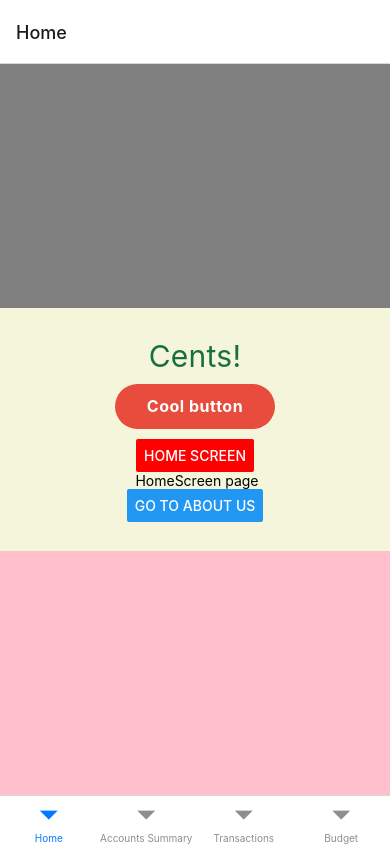
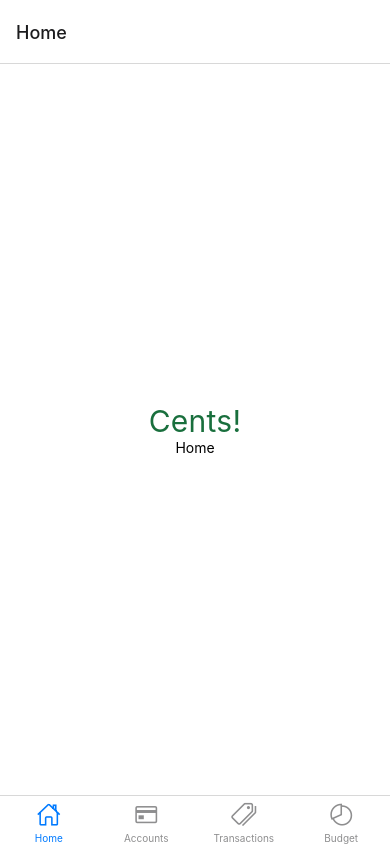
Before and after one commit to CFGMastersGroup1/CentsApp, a React Native app: screen / in a window 390 px wide. Built offline with nearby package versions, Linux system fonts and the light colour scheme.

Commit message:
Introduce icon tab navigator; React Native Elements UI Library

```diff
--- a/App.js
+++ b/App.js
@@ -3,29 +3,61 @@ import AccountsSummary from "./src/Screens/AccountsSummary";
 import Transactions from "./src/Screens/Transactions";
 import Budget from "./src/Screens/Budget";
 import { NavigationContainer, StackActions } from "@react-navigation/native";
-import { createNativeStackNavigator } from "@react-navigation/native-stack";
 import { createBottomTabNavigator } from '@react-navigation/bottom-tabs';
-
+import { Ionicons } from '@expo/vector-icons';
+import { customTheme } from './src/theme/Index';
+import { ThemeProvider } from '@rneui/themed';
 
 export default function App(){
 
   const Tab = createBottomTabNavigator();
 
-  const Stack = createNativeStackNavigator();
-
   return (
+    <ThemeProvider theme={customTheme}>
     <NavigationContainer>
       <Tab.Navigator>
-      <Tab.Screen name="Home" component={HomeScreen} />
-      <Tab.Screen name="Accounts Summary" component={AccountsSummary} />
-      <Tab.Screen name="Transactions" component={Transactions} />
-      <Tab.Screen name="Budget" component={Budget} />
+      <Tab.Screen
+      name="Home"
+      component={HomeScreen}
+      options={{
+        tabBarLabel: 'Home',
+        tabBarIcon: ({ color, size }) => (
+          <Ionicons name="home-outline" color={color} size={size}/>
+        ),
+      }}
+       />
+      <Tab.Screen
+      name="Accounts Summary"
+      component={AccountsSummary}
+      options={{
+        tabBarLabel: 'Accounts',
+        tabBarIcon: ({ color, size }) => (
+          <Ionicons name="card-outline" color={color} size={size}/>
+        ),
+      }}
+       />
+      <Tab.Screen
+      name="Transactions"
+      component={Transactions}
+      options={{
+        tabBarLabel: 'Transactions',
+        tabBarIcon: ({ color, size }) => (
+          <Ionicons name="pricetags-outline" color={color} size={size}/>
+        ),
+      }}
+      />
+      <Tab.Screen
+      name="Budget"
+      component={Budget}
+      options={{
+        tabBarLabel: 'Budget',
+        tabBarIcon: ({ color, size }) => (
+          <Ionicons name="pie-chart-outline" color={color} size={size}/>
+        ),
+      }}
+      />
       </Tab.Navigator>
-
-      {/* <Stack.Navigator initialRouteName="Home">
-        <Stack.Screen name="Home" component={HomeScreen} />
-        <Stack.Screen name="About Us" component={AboutUsScreen} />
-      </Stack.Navigator> */}
     </NavigationContainer>
+    </ThemeProvider>
   );
 }
--- a/package.json
+++ b/package.json
@@ -12,6 +12,8 @@
     "@react-navigation/bottom-tabs": "^6.4.3",
     "@react-navigation/native": "^6.0.16",
     "@react-navigation/native-stack": "^6.9.4",
+    "@rneui/base": "^4.0.0-rc.7",
+    "@rneui/themed": "^4.0.0-rc.7",
     "expo": "~47.0.8",
     "expo-status-bar": "~1.4.2",
     "react": "18.1.0",
--- a/src/Screens/AccountsSummary.js
+++ b/src/Screens/AccountsSummary.js
@@ -1,29 +1,11 @@
 import { StatusBar } from 'expo-status-bar';
-import { Button, StyleSheet, Text, View } from 'react-native';
-import MyButton from '../Components/MyButton';
+import { StyleSheet, Text, View } from 'react-native';
 
-export default function AccountsSummary({navigation}) {
+export default function AccountsSummary() {
     return (
       <View style={styles.container}>
-          <View style={styles.top} />
-          <View style={styles.middle}>
-          <Text style={styles.textStyle}>Accounts Summary</Text>
-          <MyButton details="Cool button"></MyButton>
-          <Button title="About Us" color="red">
-
-          </Button>
-          <Text> About Us page</Text>
-          <Text>Welcome </Text>
-      <Button
-      title="Go to Home screen"
-      onPress={() =>
-        navigation.navigate('Home')
-      }
-    />
-          </View>
-          <View style={styles.bottom} />
-
-
+      <Text style={styles.textStyle}>Cents!</Text>
+      <Text>Accounts</Text>
       <StatusBar style="auto" />
     </View>
 
@@ -33,36 +15,12 @@ export default function AccountsSummary({navigation}) {
 const styles = StyleSheet.create({
   container: {
     flex: 1,
-      backgroundColor: '#fff',
-      // alignItems: 'center',
-      // justifyContent: 'center',
-      // padding: 20,
-      // marging: 10,
-      // flexDirection: "column",
-    },
-
-    top: {
-      flex: 1,
-      backgroundColor: 'grey',
-      // borderWidth: 1,
-      // borderTopLeftRadius: 5,
-      // borderTopRightRadius: 5,
-    },
-
-    middle: {
-      flex: 1,
-      backgroundColor: 'beige',
-      // borderWidth: 2,
+    backgroundColor: 'white',
     alignItems: 'center',
     justifyContent: 'center',
-    },
-
-    bottom: {
-      flex: 1,
-      backgroundColor: 'pink',
-      // borderWidth: 1,
-      // borderBottomLeftRadius: 5,
-      // borderBottomRightRadius: 5,
+    // padding: 20,
+    // margin: 10,
+    flexDirection: "column",
   },
 
   textStyle: {
--- a/src/Screens/Budget.js
+++ b/src/Screens/Budget.js
@@ -1,29 +1,11 @@
 import { StatusBar } from 'expo-status-bar';
-import { Button, StyleSheet, Text, View } from 'react-native';
-import MyButton from '../Components/MyButton';
+import { StyleSheet, Text, View } from 'react-native';
 
-export default function Budget({navigation}) {
+export default function Budget() {
     return (
       <View style={styles.container}>
-          <View style={styles.top} />
-          <View style={styles.middle}>
-          <Text style={styles.textStyle}>Budget</Text>
-          <MyButton details="Cool button"></MyButton>
-          <Button title="About Us" color="red">
-
-          </Button>
-          <Text> About Us page</Text>
-          <Text>Welcome </Text>
-      <Button
-      title="Go to Home screen"
-      onPress={() =>
-        navigation.navigate('Home')
-      }
-    />
-          </View>
-          <View style={styles.bottom} />
-
-
+      <Text style={styles.textStyle}>Cents!</Text>
+      <Text>Budget</Text>
       <StatusBar style="auto" />
     </View>
 
@@ -33,36 +15,12 @@ export default function Budget({navigation}) {
 const styles = StyleSheet.create({
   container: {
     flex: 1,
-      backgroundColor: '#fff',
-      // alignItems: 'center',
-      // justifyContent: 'center',
-      // padding: 20,
-      // marging: 10,
-      // flexDirection: "column",
-    },
-
-    top: {
-      flex: 1,
-      backgroundColor: 'grey',
-      // borderWidth: 1,
-      // borderTopLeftRadius: 5,
-      // borderTopRightRadius: 5,
-    },
-
-    middle: {
-      flex: 1,
-      backgroundColor: 'beige',
-      // borderWidth: 2,
+    backgroundColor: 'white',
     alignItems: 'center',
     justifyContent: 'center',
-    },
-
-    bottom: {
-      flex: 1,
-      backgroundColor: 'pink',
-      // borderWidth: 1,
-      // borderBottomLeftRadius: 5,
-      // borderBottomRightRadius: 5,
+    // padding: 20,
+    // margin: 10,
+    flexDirection: "column",
   },
 
   textStyle: {
--- a/src/Screens/HomeScreen.js
+++ b/src/Screens/HomeScreen.js
@@ -1,31 +1,15 @@
 import { StatusBar } from 'expo-status-bar';
-import { Button, StyleSheet, Text, View } from 'react-native';
-import MyButton from '../Components/MyButton';
+import { StyleSheet, Text, View } from 'react-native';
 
-export default function HomeScreen({navigation}) {
+
+export default function HomeScreen() {
 
   return (
     <View style={styles.container}>
-      <View style={styles.top} />
-      <View style={styles.middle}>
       <Text style={styles.textStyle}>Cents!</Text>
-      <MyButton details="Cool button"></MyButton>
-      <Button title='Home Screen' color="red">
-
-      </Button>
-      <Text> HomeScreen page</Text>
-      <Button
-      title="Go to About us"
-      onPress={() =>
-        navigation.navigate('About Us', {name: 'Sirad'})
-      }
-    />
-      </View>
-      <View style={styles.bottom} />
-
-
+      <Text>Home</Text>
       <StatusBar style="auto" />
-      </View>
+    </View>
 
   );
 }
@@ -33,36 +17,12 @@ export default function HomeScreen({navigation}) {
 const styles = StyleSheet.create({
   container: {
     flex: 1,
-    backgroundColor: '#fff',
-    // alignItems: 'center',
-    // justifyContent: 'center',
+    backgroundColor: 'white',
+    alignItems: 'center',
+    justifyContent: 'center',
     // padding: 20,
-    // marging: 10,
-    // flexDirection: "column",
-  },
-
-  top: {
-    flex: 1,
-    backgroundColor: 'grey',
-    // borderWidth: 1,
-    // borderTopLeftRadius: 5,
-    // borderTopRightRadius: 5,
-  },
-
-  middle: {
-    flex: 1,
-    backgroundColor: 'beige',
-    // borderWidth: 2,
-     alignItems: 'center',
-    justifyContent: 'center',
-  },
-
-  bottom: {
-    flex: 1,
-    backgroundColor: 'pink',
-    // borderWidth: 1,
-    // borderBottomLeftRadius: 5,
-    // borderBottomRightRadius: 5,
+    // margin: 10,
+    flexDirection: "column",
   },
 
   textStyle: {
--- a/src/Screens/Transactions.js
+++ b/src/Screens/Transactions.js
@@ -1,29 +1,11 @@
 import { StatusBar } from 'expo-status-bar';
-import { Button, StyleSheet, Text, View } from 'react-native';
-import MyButton from '../Components/MyButton';
+import { StyleSheet, Text, View } from 'react-native';
 
-export default function Transactions({navigation}) {
+export default function Transactions() {
     return (
         <View style={styles.container}>
-          <View style={styles.top} />
-          <View style={styles.middle}>
-          <Text style={styles.textStyle}>Transactions</Text>
-          <MyButton details="Cool button"></MyButton>
-          <Button title="About Us" color="red">
-
-          </Button>
-          <Text> About Us page</Text>
-          <Text>Welcome </Text>
-      <Button
-      title="Go to Home screen"
-      onPress={() =>
-        navigation.navigate('Home')
-      }
-    />
-          </View>
-          <View style={styles.bottom} />
-
-
+        <Text style={styles.textStyle}>Cents!</Text>
+        <Text>Transactions</Text>
         <StatusBar style="auto" />
       </View>
 
@@ -33,36 +15,12 @@ export default function Transactions({navigation}) {
   const styles = StyleSheet.create({
     container: {
       flex: 1,
-      backgroundColor: '#fff',
-      // alignItems: 'center',
-      // justifyContent: 'center',
-      // padding: 20,
-      // marging: 10,
-      // flexDirection: "column",
-    },
-
-    top: {
-      flex: 1,
-      backgroundColor: 'grey',
-      // borderWidth: 1,
-      // borderTopLeftRadius: 5,
-      // borderTopRightRadius: 5,
-    },
-
-    middle: {
-      flex: 1,
-      backgroundColor: 'beige',
-      // borderWidth: 2,
+      backgroundColor: 'white',
       alignItems: 'center',
       justifyContent: 'center',
-    },
-
-    bottom: {
-      flex: 1,
-      backgroundColor: 'pink',
-      // borderWidth: 1,
-      // borderBottomLeftRadius: 5,
-      // borderBottomRightRadius: 5,
+      // padding: 20,
+      // margin: 10,
+      flexDirection: "column",
     },
 
     textStyle: {
--- a/src/theme/Index.js
+++ b/src/theme/Index.js
@@ -1,107 +1,12 @@
-import { extendTheme } from "native-base";
+import { createTheme } from '@rneui/themed';
 
-  export default function Index() {
-
-    const customTheme = extendTheme({
-
-      colors: {
-      green: {
-        300: '#53B175',
-      },
-      primary: {
-        50: '#E3F2F9',
-        100: '#C5E4F3',
-        200: '#A2D4EC',
-        300: '#7AC1E4',
-        400: '#47A9DA',
-        500: '#0088CC',
-        600: '#007AB8',
-        700: '#006BA1',
-        800: '#005885',
-        900: '#003F5E',
-      },
-      // Redefining only one shade, rest of the color will remain same.
-      amber: {
-        400: '#d97706',
-      },
+export default function customTheme() {
+const customTheme = createTheme({
+  components: {
+    Button: {
+      raised: true,
     },
-    config: {
-      // Changing initialColorMode to 'dark'
-      initialColorMode: 'dark',
-    },
-    typography: {
-      letterSpacings: {
-        "xs": "-0.05em",
-        "sm": "-0.025em",
-        "md": 0,
-        "lg": "0.025em",
-        "xl": "0.05em",
-        "2xl": "0.1em",
-      },
-      lineHeights: {
-        "2xs": "1em",
-        "xs": "1.125em",
-        "sm": "1.25em",
-        "md": "1.375em",
-        "lg": "1.5em",
-        "xl": "1.75em",
-        "2xl": "2em",
-        "3xl": "2.5em",
-        "4xl": "3em",
-        "5xl": "4em",
-      },
-      fontWeights: {
-        hairline: 100,
-        thin: 200,
-        light: 300,
-        normal: 400,
-        medium: 500,
-        semibold: 600,
-        bold: 700,
-        extrabold: 800,
-        black: 900,
-        extraBlack: 950,
-      },
-      fonts: {
-        heading: undefined,
-        body: undefined,
-        mono: undefined,
-      },
-      fontSizes: {
-        "2xs": 10,
-        "xs": 12,
-        "sm": 14,
-        "md": 16,
-        "lg": 18,
-        "xl": 20,
-        "2xl": 24,
-        "3xl": 30,
-        "4xl": 36,
-        "5xl": 48,
-        "6xl": 60,
-        "7xl": 72,
-        "8xl": 96,
-        "9xl": 128,
-      },
-    },
-    opacity: {
-      0: 0,
-      5: 0.05,
-      10: 0.1,
-      20: 0.2,
-      25: 0.25,
-      30: 0.3,
-      40: 0.4,
-      50: 0.5,
-      60: 0.6,
-      70: 0.7,
-      75: 0.75,
-      80: 0.8,
-      90: 0.9,
-      95: 0.95,
-      100: 1,
-    },
-  })
-
-  return(customTheme)
-};
+  },
+})
+return(customTheme);
+}
```
Also changed, not shown: src/Components/Navigator.js (deleted, +0 -55 lines), 1 other file (tests, documents, lock files or other folders). Lines whose indentation alone changed are shown as unchanged.
